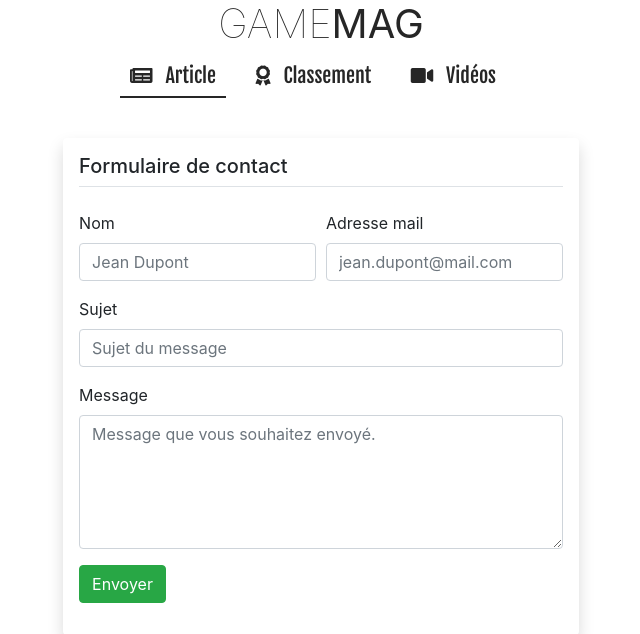
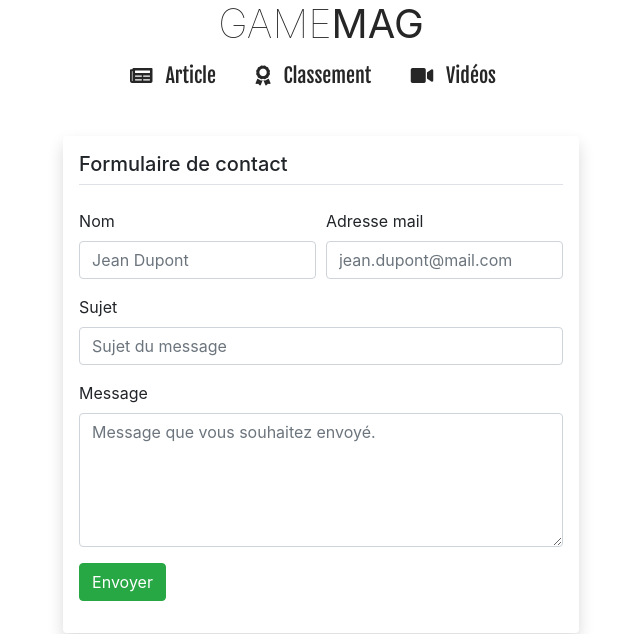
Before and after one commit to Insane-Hk/GameMAG, a PHP site: page /contact.php in a window 1280 px wide. Shown: the top 634 px of the page, without its empty margins (319-959 px from the left). Run offline with PHP 8.4, Linux system fonts and the light colour scheme.

Commit message:
envoi - Jonathan

```diff
--- a/include/header.inc.php
+++ b/include/header.inc.php
@@ -4,16 +4,32 @@
     </div>
     <div class="container text-center" style="font-family:'Fjalla one', sans-serif;">
         <nav class="Navbar-fluid">
-            <a class="navbar-brand lien active" href="#">
+            <?php if($_SERVER['SCRIPT_NAME']=="/gameMAG/articles.php") { ?>
+
+                <a class="navbar-brand lien active" href="#">
+            <?php } else { ?>
+                <a class="navbar-brand lien" href="#">
+            <?php } ?>
+
                 <i class="fas fa-newspaper" width="30" height="30" class="d-inline-block align-top" alt=""></i> &nbsp;
-                Article</a>
+                Article
+            </a>
 
-            <a class="navbar-brand lien" href="#">
+            <?php if($_SERVER['SCRIPT_NAME']=="/gameMAG/leaderboard.php") { ?>
+                <a class="navbar-brand lien active" href="#">
+            <?php } else { ?>
+                <a class="navbar-brand lien" href="#">
+            <?php } ?>
+
                 <i class="fas fa-award" width="30" height="30" class="d-inline-block align-top" alt=""></i> &nbsp;
                 Classement
             </a>
 
-            <a class="navbar-brand lien" href="#">
+            <?php if($_SERVER['SCRIPT_NAME']=="/gameMAG/videos.php") { ?>
+                <a class="navbar-brand lien active" href="#">
+            <?php } else { ?>
+                <a class="navbar-brand lien" href="#">
+            <?php } ?>
                 <i class="fas fa-video" width="30" height="30" class="d-inline-block align-top" alt=""></i>
                 &nbsp; Vidéos
             </a>
```
Also changed, not shown: index.php (+5 -2 lines).
